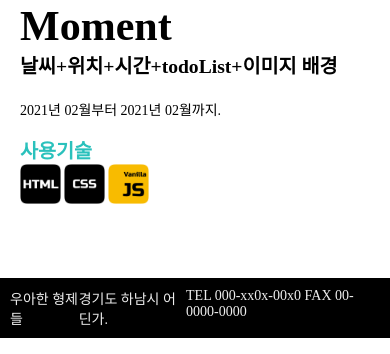
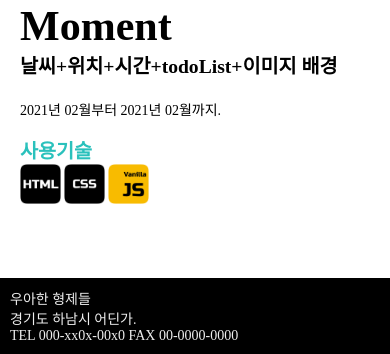
Before and after one commit to Insookim0702/WoowahanCloneCreative, a website: page index.html in a window 390 px wide. Shown: the part 3168-3522 px from the top of the page. Drawn offline with nearby package versions, Linux system fonts and the light colour scheme; files that its build step writes are made by us from their sources.

Commit message:
footer 반응형 재수정

```diff
--- a/src/scss/index.scss
+++ b/src/scss/index.scss
@@ -114,8 +114,6 @@ article {
 }
 
 .side_box {
-  // float: right;
-  // margin-left: auto;
   position: fixed;
   right: 2rem;
   bottom: 1.6rem;
@@ -230,6 +228,9 @@ footer {
     .footer_child {
       padding: 10px;
       margin: 0 auto;
+      display: flex;
+      flex-direction: column;
+
       max-width: $MAX_WIDHT;
       color: #eee;
     }
```
